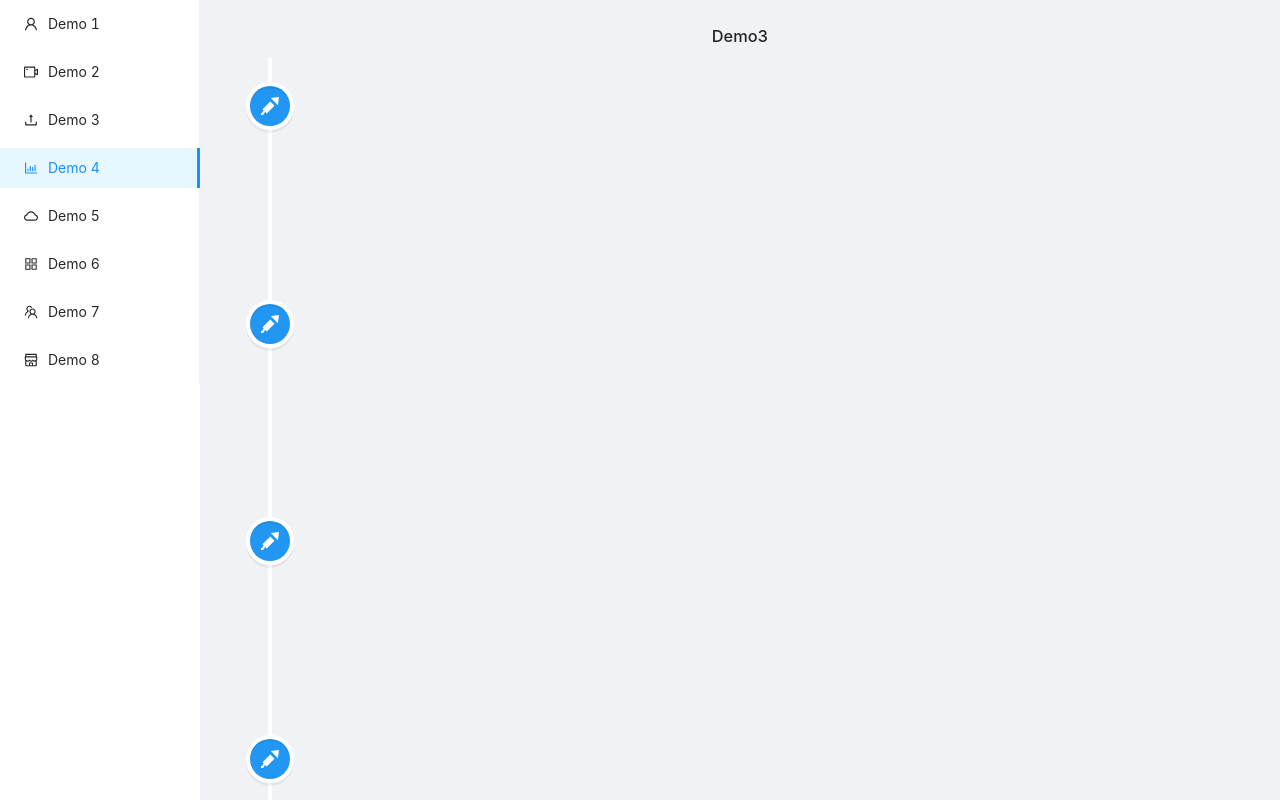
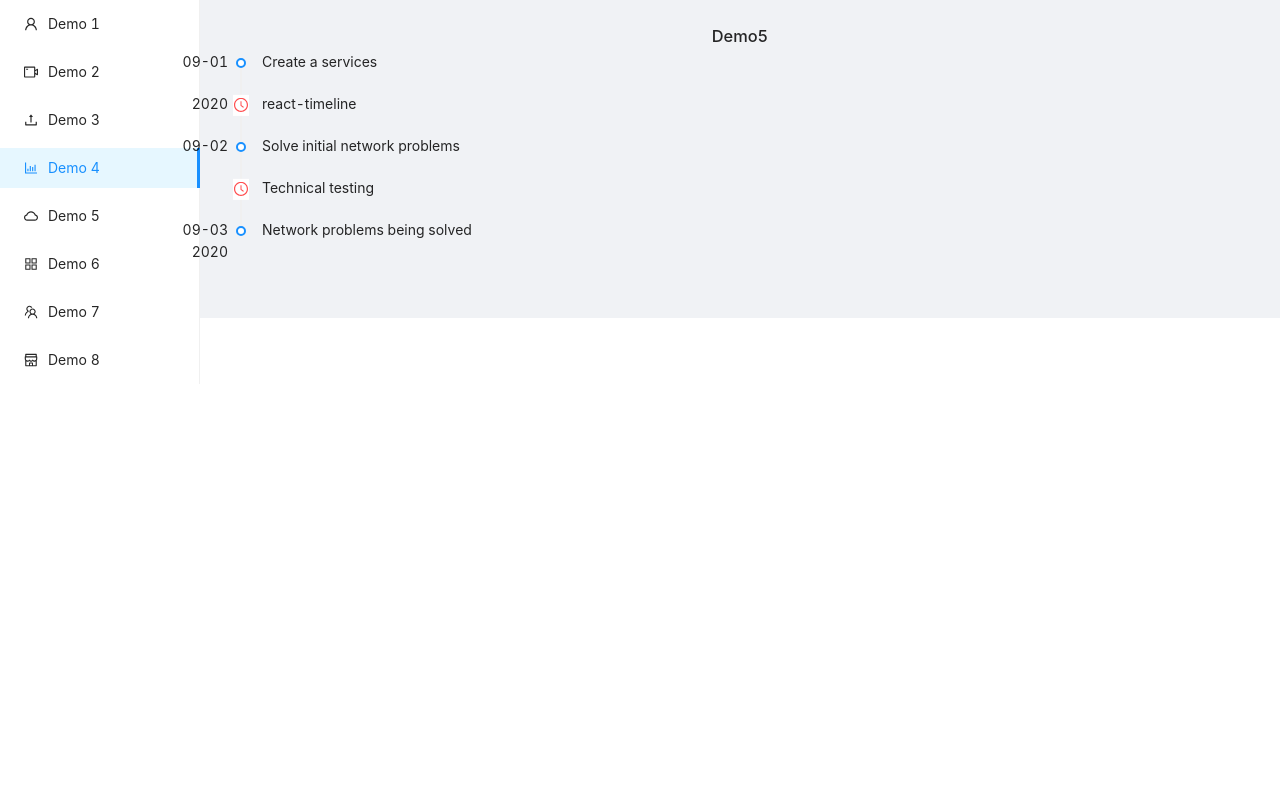
Before and after one commit to palboss/react-kit-demo, a React (Create React App) app: page / in a window 1280 px wide. Shown: the top 800 px of the page. Built offline with nearby package versions, Linux system fonts and the light colour scheme.

Commit message:
fix readme

```diff
--- a/src/App.js
+++ b/src/App.js
@@ -1,11 +1,14 @@
 import React from 'react';
 import Home from "./components/home";
 import Demo1 from "./components/storeContext";
+import Demo2 from "./components/sliceReducer";
 import './App.css';
 
 function App() {
   return (
       <div className="App">
+          {/*<Demo1/>*/}
+          {/*<Demo2/>*/}
           <Home/>
       </div>
   );
--- a/src/components/adtimeline.js
+++ b/src/components/adtimeline.js
@@ -6,14 +6,14 @@ function Demo5() {
   return (
     <>
       <h3>Demo5</h3>
-      <Timeline mode="left">
+      <Timeline mode="left" style={{ marginLeft: -1000}}>
         <Timeline.Item label="09-01">Create a services</Timeline.Item>
-        <Timeline.Item label="2020" dot={<ClockCircleOutlined className="timeline-clock-icon" />} color="red" />
+        <Timeline.Item label="2020" dot={<ClockCircleOutlined className="timeline-clock-icon" />} color="red">
+            react-timeline</Timeline.Item>
         <Timeline.Item label="09-02">Solve initial network problems</Timeline.Item>
-
         <Timeline.Item dot={<ClockCircleOutlined className="timeline-clock-icon" />} color="red">
             Technical testing</Timeline.Item>
-        <Timeline.Item label="09-03 09:12:11">Network problems being solved</Timeline.Item>
+        <Timeline.Item label={<p>09-03<br/>2020</p>}>Network problems being solved</Timeline.Item>
       </Timeline>
     </>
   );
--- a/src/components/home.js
+++ b/src/components/home.js
@@ -12,8 +12,6 @@ import {
 } from '@ant-design/icons';
 import './css/home.css'
 
-import Demo1 from "./storeContext";
-import Demo2 from "./sliceReducer";
 import Demo3 from "./vtimeline";
 import Demo4 from "./vtevent";
 import Demo5 from "./adtimeline";
@@ -24,7 +22,7 @@ class Home extends Component {
     constructor(props) {
         super(props);
         this.state = {
-            comp: Demo3,
+            comp: Demo5,
         }
         this.handleclick = this.handleclick.bind(this)
     }
@@ -78,7 +76,7 @@ class Home extends Component {
                   </Menu>
                 </Sider>
                 <Layout style={{ marginLeft: 200 }}>
-                  <Content style={{ padding: 24, textAlign: 'center' }}>
+                  <Content style={{ padding: 24, textAlign: 'center'}}>
                     <this.state.comp />
                   </Content>
                 </Layout>
```
Also changed, not shown: 1 other file (tests, documents, lock files or other folders).
